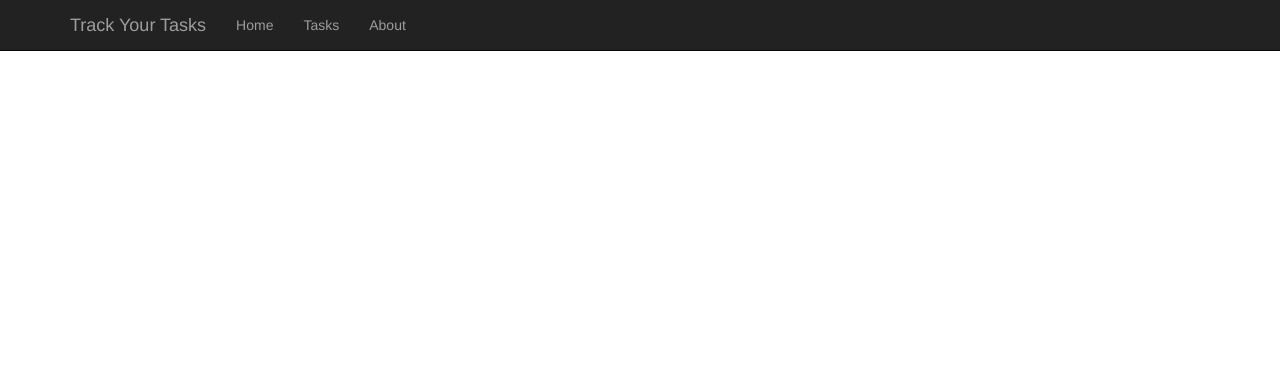
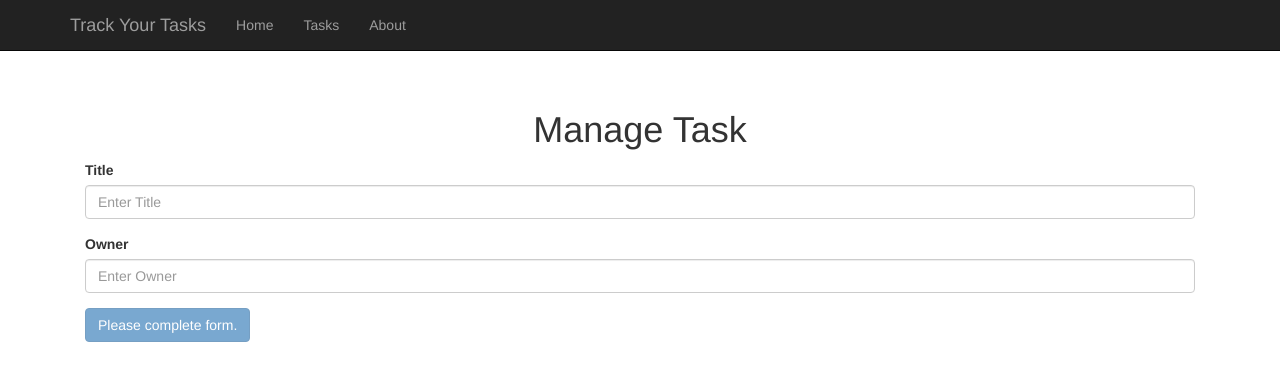
Before and after one commit to johngoodrich/tasks-app, a React app: page /task in a window 1280 px wide. Built offline with nearby package versions, Linux system fonts and the light colour scheme.

Commit message:
Finished Add New Task feature

```diff
--- /dev/null
+++ b/src/actions/actionTypes.js
@@ -0,0 +1 @@
+export const ADD_TASK = 'ADD_TASK';
--- /dev/null
+++ b/src/actions/taskActions.js
@@ -0,0 +1,12 @@
+import * as types from './actionTypes';
+
+const generateID = () =>
+  '_' +
+  Math.random()
+    .toString(36)
+    .substr(2, 9);
+
+export function addTask(task) {
+  task.id = generateID();
+  return { type: types.ADD_TASK, task };
+}
--- a/src/components/App.js
+++ b/src/components/App.js
@@ -6,6 +6,7 @@ import HomePage from './home/HomePage';
 import Menu from './common/Menu';
 import AboutPage from './about/AboutPage';
 import TasksPage from './tasks/TasksPage';
+import ManageTaskPage from './tasks/ManageTaskPage';
 
 const App = () => (
   <Router>
@@ -14,6 +15,7 @@ const App = () => (
       <Route exact path="/" component={HomePage} />
       <Route path="/about" component={AboutPage} />
       <Route path="/tasks" component={TasksPage} />
+      <Route path="/task" component={ManageTaskPage} />
     </div>
   </Router>
 );
--- /dev/null
+++ b/src/components/tasks/ManageTaskPage.js
@@ -0,0 +1,92 @@
+import React from 'react';
+import { addTask } from '../../actions/taskActions';
+import { connect } from 'react-redux';
+
+class ManageTaskPage extends React.Component {
+  constructor(props) {
+    super(props);
+    this.state = {
+      title: '',
+      owner: ''
+    };
+    this.handleInputChange = this.handleInputChange.bind(this);
+    this.handleSubmit = this.handleSubmit.bind(this);
+  }
+
+  handleInputChange(event) {
+    const target = event.target;
+    const value = target.value;
+    const name = target.name;
+    this.setState({
+      [name]: value
+    });
+  }
+
+  handleSubmit(evt) {
+    evt.preventDefault();
+    let newTask = {
+      title: this.state.title,
+      owner: this.state.owner
+    };
+    this.props.addNewTask(newTask);
+    this.props.history.push('/tasks');
+  }
+  render() {
+    return (
+      <div className="container">
+        <div className="template-pad">
+          <h1 className="text-center">Manage Task</h1>
+          <form onSubmit={this.handleSubmit}>
+            <div className="form-group">
+              <label htmlFor="title">Title</label>
+              <input
+                type="text"
+                className="form-control"
+                id="title"
+                name="title"
+                placeholder="Enter Title"
+                onChange={this.handleInputChange}
+                value={this.state.title}
+              />
+            </div>
+            <div className="form-group">
+              <label htmlFor="owner">Owner</label>
+              <input
+                type="text"
+                className="form-control"
+                id="owner"
+                name="owner"
+                placeholder="Enter Owner"
+                onChange={this.handleInputChange}
+                value={this.state.owner}
+              />
+            </div>
+            <button
+              type="submit"
+              className="btn btn-primary"
+              disabled={!(this.state.title && this.state.owner)}
+            >
+              {this.state.title && this.state.owner ? (
+                <span>
+                  <span className="glyphicon glyphicon-floppy-disk" /> Save
+                </span>
+              ) : (
+                'Please complete form.'
+              )}
+            </button>
+          </form>
+        </div>
+      </div>
+    );
+  }
+}
+
+const mapDispatchToProps = dispatch => {
+  return {
+    addNewTask: task => {
+      dispatch(addTask(task));
+    }
+  };
+};
+
+export default connect(null, mapDispatchToProps)(ManageTaskPage);
--- a/src/components/tasks/TasksPage.js
+++ b/src/components/tasks/TasksPage.js
@@ -1,21 +1,20 @@
 import React from 'react';
 import { connect } from 'react-redux';
+import { Link } from 'react-router-dom';
 
 class TasksPage extends React.Component {
-  constructor(props) {
-    super(props);
-  }
-
   render() {
     return (
       <div className="container">
         <div className="starter-template">
           <h1>Tasks</h1>
           <p className="lead">Here are your tasks.</p>
+          <Link to="/task" className="btn btn-primary" title="Add New Task">
+            <span className="glyphicon glyphicon-plus" /> Add New Task
+          </Link>
           <table className="table table-striped">
             <thead>
               <tr>
-                <th>ID</th>
                 <th>Title</th>
                 <th>Owner</th>
                 <th>Status</th>
@@ -24,7 +23,6 @@ class TasksPage extends React.Component {
             <tbody>
               {this.props.tasks.map(item => (
                 <tr key={item.id}>
-                  <th scope="row">{item.id}</th>
                   <td>{item.title}</td>
                   <td>{item.owner}</td>
                   <td>{item.status}</td>
--- a/src/index.css
+++ b/src/index.css
@@ -5,6 +5,9 @@ body {
   padding: 40px 15px;
   text-align: center;
 }
+.template-pad {
+  padding: 40px 15px;
+}
 .starter-template .table {
   text-align: left;
 }
--- a/src/reducers/taskReducer.js
+++ b/src/reducers/taskReducer.js
@@ -1,5 +1,18 @@
+import * as types from '../actions/actionTypes';
+
 function taskReducer(state = [], action) {
   switch (action.type) {
+    case types.ADD_TASK:
+      return [
+        ...state,
+        {
+          id: action.task.id,
+          title: action.task.title,
+          owner: action.task.owner,
+          status: 'Not Done'
+        }
+      ];
+
     default:
       return state;
   }
```
Also changed, not shown: 1 other file.
